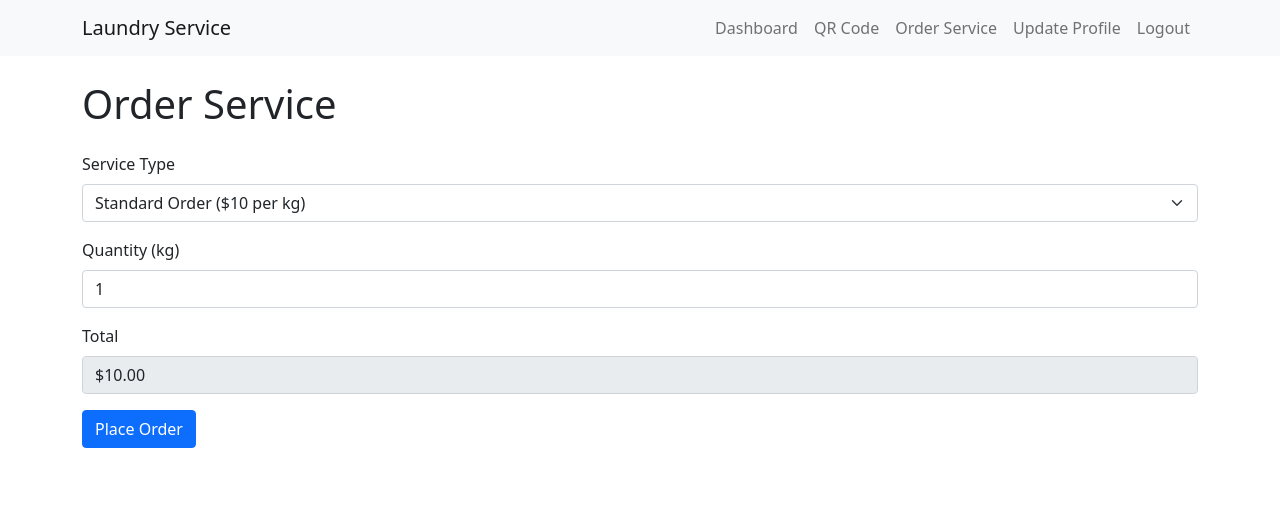
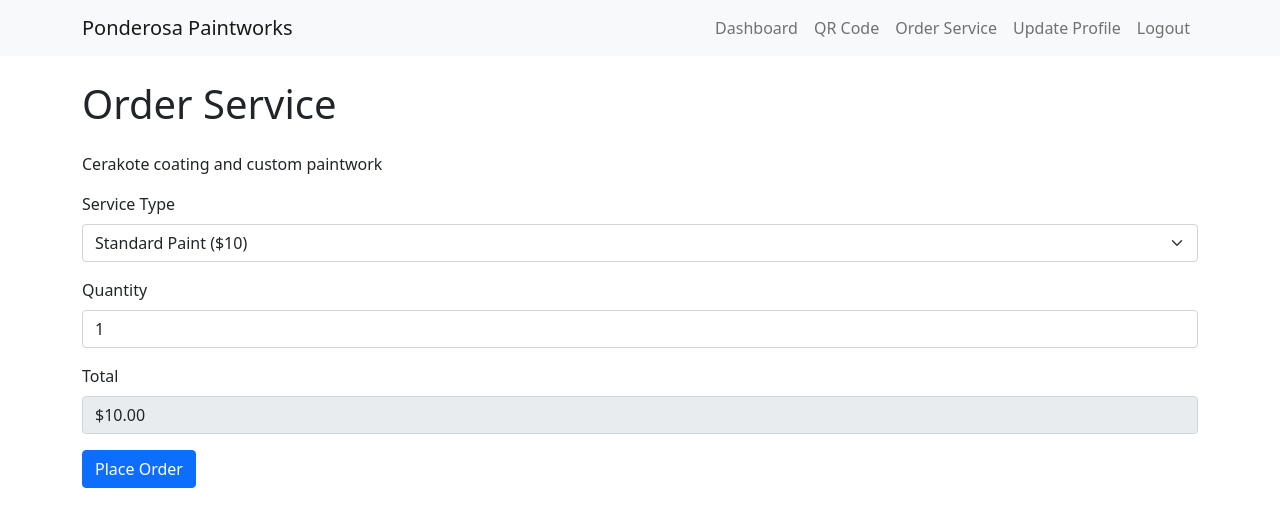
Before and after one commit to Hotschmoe/strongs-simple-services, a Flask app: page / in a window 1280 px wide. Shown: the top 527 px of the page. Run offline with Flask 2, Linux system fonts and the light colour scheme; the visitor is signed in with stand-in values (Sample User, id 1); data comes from the database, SQL or seed files in the repository; some libraries are stand-ins or nearby versions.

Commit message:
business_config.json working
business_config.json working which wAS SCARy

```diff
--- /dev/null
+++ b/app_frontend/business_config.json
@@ -0,0 +1,21 @@
+{
+    "businessName": "Ponderosa Paintworks",
+    "businessDescription": "Cerakote coating and custom paintwork",
+    "services": [
+      {
+        "name": "Standard Paint",
+        "description": "Regular paint service",
+        "price": 10
+      },
+      {
+        "name": "Rush Paint",
+        "description": "Expedited paint service",
+        "price": 15
+      },
+      {
+        "name": "Cerakote",
+        "description": "Cerakote coating",
+        "price": 20
+      }
+    ]
+  }
--- a/app_frontend/main.py
+++ b/app_frontend/main.py
@@ -6,10 +6,32 @@ from models import User, Order
 import qrcode
 import io
 import base64
+import json
+import os
 
 app = Flask(__name__)
 init_db(app)
 app.secret_key = 'your_secret_key'  # Replace with a real secret key
+
+# Load business configuration
+config_path = os.environ.get('BUSINESS_CONFIG_PATH', '/app/business_config.json')
+try:
+    with open(config_path) as config_file:
+        business_config = json.load(config_file)
+except FileNotFoundError:
+    app.logger.error(f"Business configuration file not found at {config_path}")
+    business_config = {
+        "businessName": "Default Business",
+        "businessDescription": "Default description",
+        "services": []
+    }
+except json.JSONDecodeError:
+    app.logger.error(f"Invalid JSON in business configuration file at {config_path}")
+    business_config = {
+        "businessName": "Default Business",
+        "businessDescription": "Default description",
+        "services": []
+    }
 
 @app.before_request
 def before_request():
@@ -18,13 +40,14 @@ def before_request():
         user = User.query.get(session['user_id'])
         if user:
             g.user = user
+    g.business_config = business_config
 
 @app.route('/')
 def index():
     if not g.user:
         flash('Please log in to place an order.', 'warning')
         return redirect(url_for('login'))
-    return render_template('index.html', user=g.user)
+    return render_template('index.html', user=g.user, business_config=business_config)
 
 @app.route('/profile', methods=['GET', 'POST'])
 def profile():
@@ -46,7 +69,7 @@ def profile():
         flash('Profile updated successfully.', 'success')
         return redirect(url_for('profile'))
 
-    return render_template('profile.html', user=g.user)
+    return render_template('profile.html', user=g.user, business_config=business_config)
 
 @app.route('/dashboard')
 def dashboard():
@@ -56,7 +79,7 @@ def dashboard():
 
     users = User.query.all()
     orders = Order.query.join(User).all()
-    return render_template('dashboard.html', users=users, orders=orders)
+    return render_template('dashboard.html', users=users, orders=orders, business_config=business_config)
 
 @app.route('/login', methods=['GET', 'POST'])
 def login():
@@ -71,7 +94,7 @@ def login():
             return redirect(url_for('index'))
         else:
             flash('Invalid email or password.', 'danger')
-    return render_template('login.html', user=g.user)
+    return render_template('login.html', user=g.user, business_config=business_config)
 
 @app.route('/register', methods=['GET', 'POST'])
 def register():
@@ -95,7 +118,7 @@ def register():
 
         flash('Account created successfully. Please log in.', 'success')
         return redirect(url_for('login'))
-    return render_template('register.html', user=g.user)
+    return render_template('register.html', user=g.user, business_config=business_config)
 
 @app.route('/logout')
 def logout():
@@ -146,7 +169,7 @@ def qr_code():
     img.save(buffered, format="PNG")
     img_str = base64.b64encode(buffered.getvalue()).decode()
 
-    return render_template('qr_code.html', qr_code=img_str)
+    return render_template('qr_code.html', qr_code=img_str, business_config=business_config)
 
 if __name__ == '__main__':
     app.run(host='0.0.0.0', port=5000, debug=True)
--- a/app_frontend/templates/base.html
+++ b/app_frontend/templates/base.html
@@ -3,7 +3,7 @@
 <head>
     <meta charset="UTF-8">
     <meta name="viewport" content="width=device-width, initial-scale=1.0">
-    <title>{% block title %}Laundry Service{% endblock %}</title>
+    <title>{% block title %}{{ business_config['businessName'] }}{% endblock %}</title>
     <link href="https://cdn.jsdelivr.net/npm/bootstrap@5.1.3/dist/css/bootstrap.min.css" rel="stylesheet">
     <script src="https://js.stripe.com/v3/"></script>
     {% block extra_head %}{% endblock %}
@@ -11,7 +11,7 @@
 <body>
     <nav class="navbar navbar-expand-lg navbar-light bg-light">
         <div class="container">
-            <a class="navbar-brand" href="{{ url_for('index') }}">Laundry Service</a>
+            <a class="navbar-brand" href="{{ url_for('index') }}">{{ business_config['businessName'] }}</a>
             <button class="navbar-toggler" type="button" data-bs-toggle="collapse" data-bs-target="#navbarNav">
                 <span class="navbar-toggler-icon"></span>
             </button>
--- a/app_frontend/templates/dashboard.html
+++ b/app_frontend/templates/dashboard.html
@@ -1,6 +1,6 @@
 {% extends "base.html" %}
 
-{% block title %}Admin Dashboard - Laundry Service{% endblock %}
+{% block title %}Admin Dashboard - {{ business_config['businessName'] }}{% endblock %}
 
 {% block content %}
 <h1 class="mb-4">Admin Dashboard</h1>
--- a/app_frontend/templates/index.html
+++ b/app_frontend/templates/index.html
@@ -1,21 +1,23 @@
 {% extends "base.html" %}
 
-{% block title %}Order Service - Laundry Service{% endblock %}
+{% block title %}Order Service - {{ business_config['businessName'] }}{% endblock %}
 
 {% block content %}
 <h1 class="mb-4">Order Service</h1>
+<p>{{ business_config['businessDescription'] }}</p>
 
 <form id="orderForm">
     <div class="mb-3">
         <label for="serviceType" class="form-label">Service Type</label>
         <select class="form-select" id="serviceType" required>
-            <option value="standard" data-price="10">Standard Order ($10 per kg)</option>
-            <option value="rush" data-price="15">Rush Order ($15 per kg)</option>
+            {% for service in business_config['services'] %}
+            <option value="{{ service['name'].lower().replace(' ', '_') }}" data-price="{{ service['price'] }}">{{ service['name'] }} (${{ service['price'] }})</option>
+            {% endfor %}
         </select>
     </div>
 
     <div class="mb-3">
-        <label for="quantity" class="form-label">Quantity (kg)</label>
+        <label for="quantity" class="form-label">Quantity</label>
         <input type="number" class="form-control" id="quantity" min="1" value="1" required>
     </div>
 
--- a/app_frontend/templates/login.html
+++ b/app_frontend/templates/login.html
@@ -1,6 +1,6 @@
 {% extends "base.html" %}
 
-{% block title %}Login - Laundry Service{% endblock %}
+{% block title %}Login - {{ business_config['businessName'] }}{% endblock %}
 
 {% block content %}
 <h1 class="mb-4">Login</h1>
--- a/app_frontend/templates/profile.html
+++ b/app_frontend/templates/profile.html
@@ -1,6 +1,6 @@
 {% extends "base.html" %}
 
-{% block title %}User Profile - Laundry Service{% endblock %}
+{% block title %}User Profile - {{ business_config['businessName'] }}{% endblock %}
 
 {% block content %}
 <h1 class="mb-4">User Profile</h1>
--- a/app_frontend/templates/register.html
+++ b/app_frontend/templates/register.html
@@ -1,6 +1,6 @@
 {% extends "base.html" %}
 
-{% block title %}Register - Laundry Service{% endblock %}
+{% block title %}Register - {{ business_config['businessName'] }}{% endblock %}
 
 {% block content %}
 <h1 class="mb-4">Register</h1>
--- a/docker-compose.yml
+++ b/docker-compose.yml
@@ -15,6 +15,7 @@ services:
       - ADMIN_NAME=${ADMIN_NAME}
       - ADMIN_PHONE=${ADMIN_PHONE}
       - ADMIN_ADDRESS=${ADMIN_ADDRESS}
+      - BUSINESS_CONFIG_PATH=${BUSINESS_CONFIG_PATH}
       # - STRIPE_SECRET_KEY=${STRIPE_SECRET_KEY}
       # - STRIPE_PUBLISHABLE_KEY=${STRIPE_PUBLISHABLE_KEY}
 
```
Also changed, not shown: app_frontend/templates/qr_code.html (+2 -2 lines), README.md, 1 other file.
